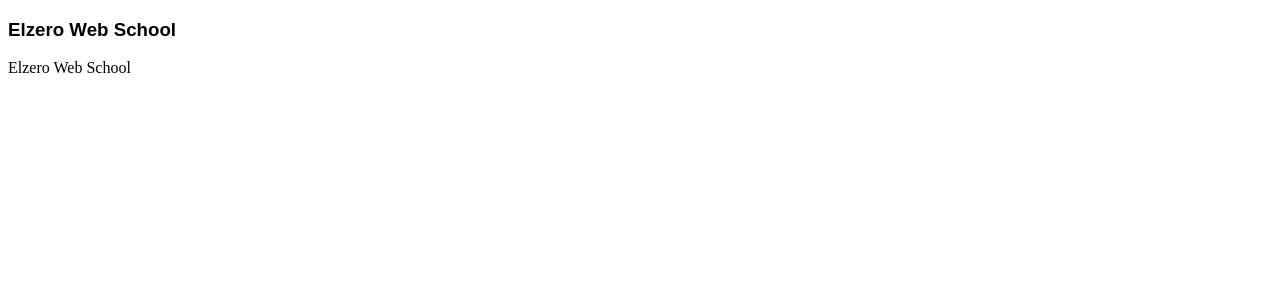
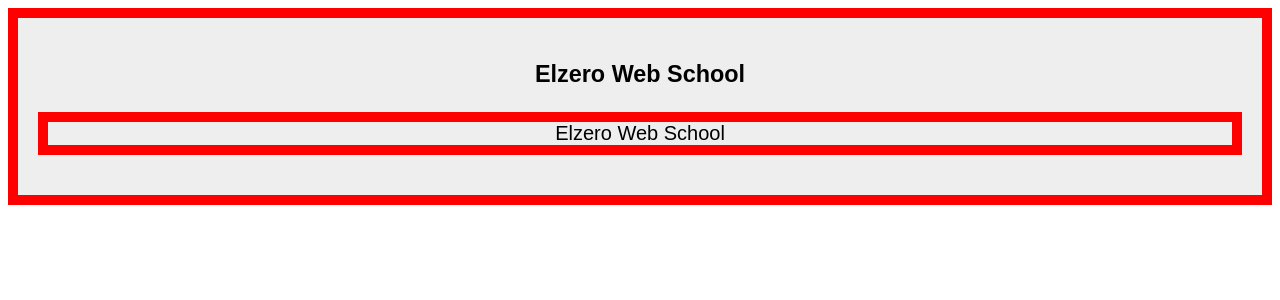
Before and after one commit to mouatezbenariba/elzero-progression, a PHP site: page / in a window 1280 px wide. Shown: the top 300 px of the page. Run offline with PHP 8.4, Linux system fonts and the light colour scheme.

Commit message:
fix a problem

```diff
--- a/Notes-CSS/22/master.css
+++ b/Notes-CSS/22/master.css
@@ -1,3 +1,18 @@
-h3{
+body{
   font-family: Arial, Helvetica, sans-serif;
 }
+
+div{
+  padding: 20px;
+  border: 10px solid red;
+
+  background-color: #EEE;
+
+  font-size: 20px;
+  text-align: center;
+}
+
+div p{
+border: 10px solid;
+border-color: inherit;
+}
```
